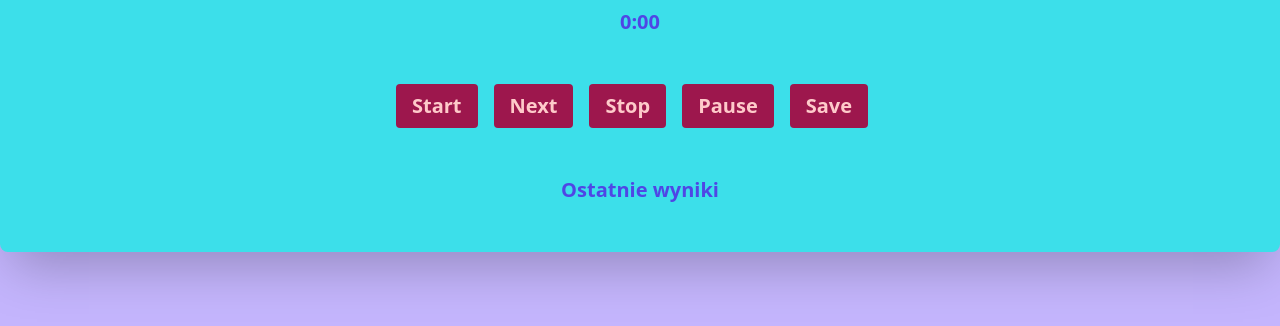
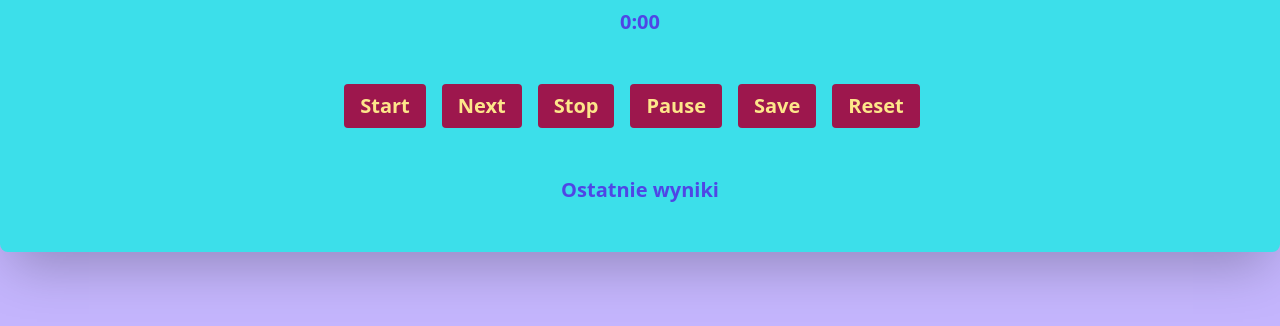
Before and after one commit to majakasprzyk/stop-watch, a plain HTML site: page src/index.html in a window 1280 px wide. Shown: the part 204-530 px from the top of the page. Drawn offline with nearby package versions, Linux system fonts and the light colour scheme.

Commit message:
Update README. Add scripts.js. Update styling

```diff
--- a/src/index.html
+++ b/src/index.html
@@ -20,29 +20,34 @@
       <h2 class="text-xl mt-8 font-bold font-sans text-indigo-600">0:00</h2>
       <div class="flex mt-12">
         <button
-          class="bg-pink-800 hover:bg-pink-00 px-4 py-2 rounded mr-4 text-xl font-sans font-bold text-red-200"
+          class="bg-pink-800 hover:bg-pink-00 px-4 py-2 rounded mr-4 text-xl font-sans font-bold text-yellow-200"
         >
           Start
         </button>
         <button
-          class="bg-pink-800 hover:bg-pink-00 px-4 py-2 rounded mr-4 text-xl font-sans font-bold text-red-200"
+          class="bg-pink-800 hover:bg-pink-00 px-4 py-2 rounded mr-4 text-xl font-sans font-bold text-yellow-200"
         >
           Next
         </button>
         <button
-          class="bg-pink-800 hover:bg-pink-00 px-4 py-2 rounded mr-4 text-xl font-sans font-bold text-red-200"
+          class="bg-pink-800 hover:bg-pink-00 px-4 py-2 rounded mr-4 text-xl font-sans font-bold text-yellow-200"
         >
           Stop
         </button>
         <button
-          class="bg-pink-800 hover:bg-pink-00 px-4 py-2 rounded mr-4 text-xl font-sans font-bold text-red-200"
+          class="bg-pink-800 hover:bg-pink-00 px-4 py-2 rounded mr-4 text-xl font-sans font-bold text-yellow-200"
         >
           Pause
         </button>
         <button
-          class="bg-pink-800 hover:bg-pink-00 px-4 py-2 rounded mr-4 text-xl font-sans font-bold text-red-200"
+          class="bg-pink-800 hover:bg-pink-00 px-4 py-2 rounded mr-4 text-xl font-sans font-bold text-yellow-200"
         >
           Save
+        </button>
+        <button
+          class="bg-pink-800 hover:bg-pink-00 px-4 py-2 rounded mr-4 text-xl font-sans font-bold text-yellow-200"
+        >
+          Reset
         </button>
       </div>
       <section class="mt-12">
@@ -51,5 +56,6 @@
         </h2>
       </section>
     </main>
+    <script src="./script.js"></script>
   </body>
 </html>
--- /dev/null
+++ b/src/script.js
@@ -0,0 +1 @@
+console.log('Good luck!')
```
Also changed, not shown: 1 other file.
